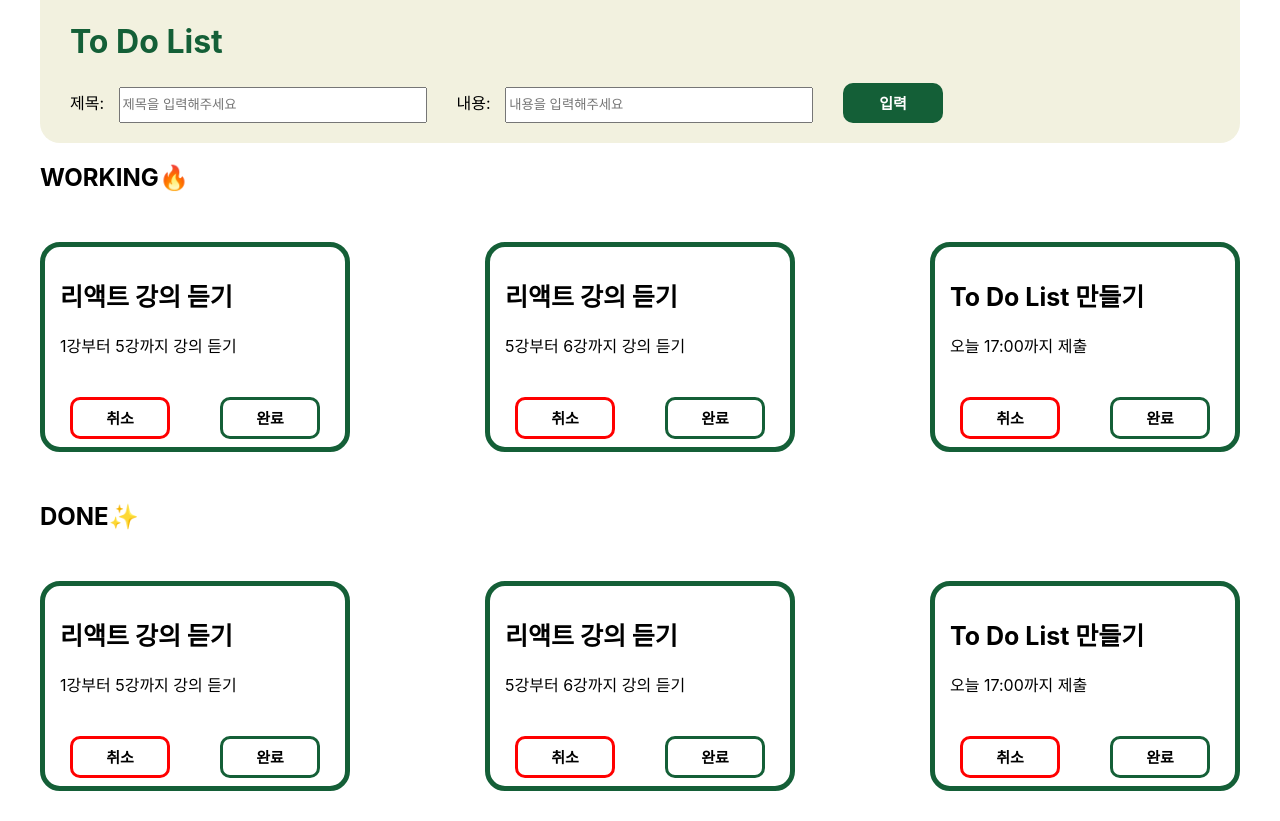
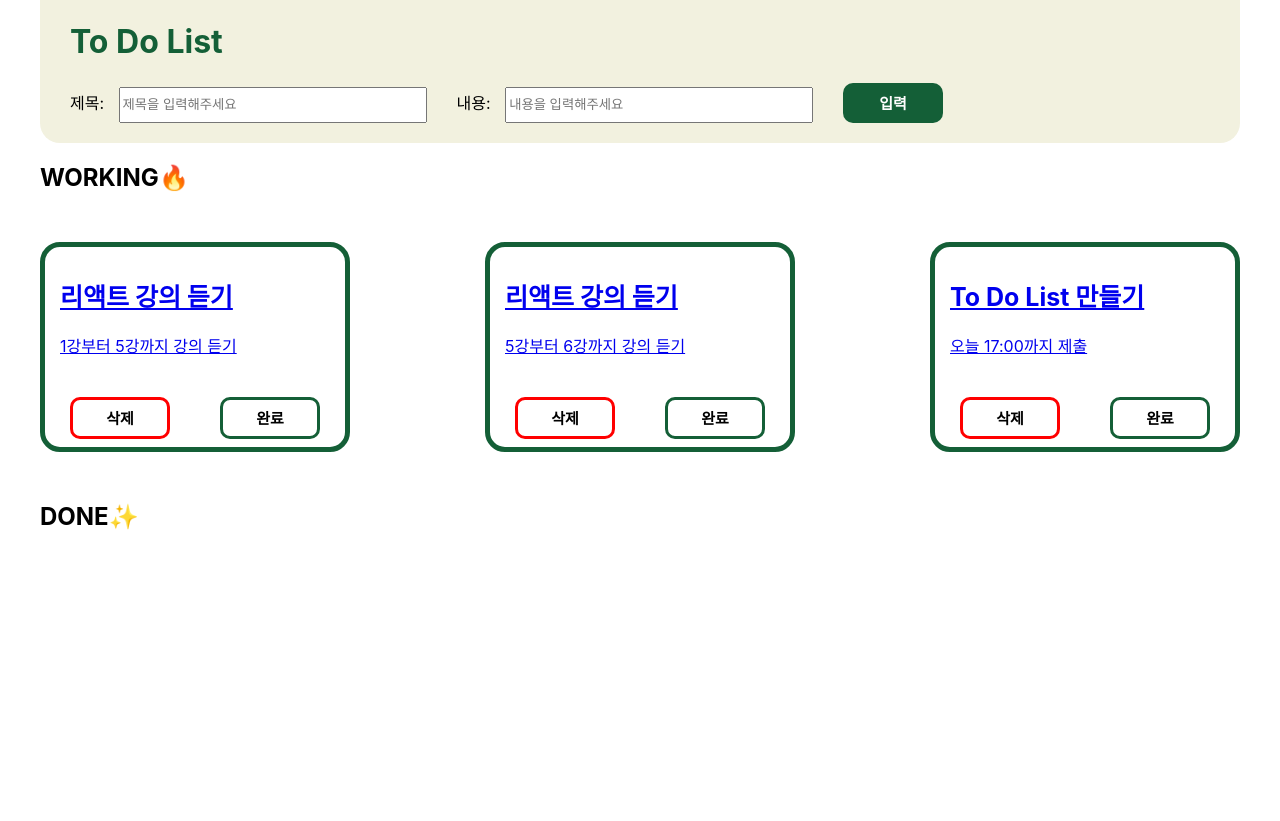
Before and after one commit to Aurora-in-Wonderland/react-weeks, a React (Create React App) app: page / in a window 1280 px wide. After the commit the page ends 800 px from the top, so only its background shows below. Built offline with nearby package versions, Linux system fonts and the light colour scheme.

Commit message:
feat:디테일페이지+라우더돔

```diff
--- /dev/null
+++ b/src/components/DetailToDoList.jsx
@@ -0,0 +1,52 @@
+import React from "react";
+import { useSelector } from "react-redux";
+import { useNavigate, useParams } from "react-router-dom";
+import styled from "styled-components";
+
+const Container = styled.div`
+    width: 500px;
+    height: 500px;
+    margin: auto;
+    border: 3px solid #145f37;
+    border-radius: 30px;
+    ul {
+        list-style-type: none;
+    }
+    button {
+        width: 100px;
+        background: white;
+        border: 3px solid #145f37;
+        border-radius: 10px;
+        font-size: 15px;
+        font-weight: bold;
+        margin: 10px;
+        padding: 7.5px;
+        cursor: pointer;
+
+        &:hover {
+            background: #145f37;
+            color: white;
+            transition: 0.2s;
+        }
+    }
+`;
+
+export default function DetailToDoList() {
+    const param = useParams();
+    const todos = useSelector((state) => state.todos);
+    const todo = todos.find((todo) => todo.id === parseInt(param.id));
+    const navigate = useNavigate();
+
+    return (
+        <>
+            <Container>
+                <ul>
+                    <li>id: {todo.id}</li>
+                    <li>title: {todo.title}</li>
+                    <li>text: {todo.text}</li>
+                </ul>
+                <button onClick={() => navigate(`/`)}>HOME</button>
+            </Container>
+        </>
+    );
+}
--- a/src/components/ToDoList.jsx
+++ b/src/components/ToDoList.jsx
@@ -1,6 +1,7 @@
 import React from "react";
 import { useSelector, useDispatch } from "react-redux";
-import { addTodo } from "../redux/modules/todos";
+import { addTodo, deletedTodo, updatedTodo } from "../redux/modules/todos";
+import { Link } from "react-router-dom";
 
 import styled from "styled-components";
 
@@ -49,35 +50,47 @@ const Button = styled.button`
     }
 `;
 
-export default function ToDoList() {
-    const todos = useSelector((state) => {
-        return state.todos;
-    });
+export default function ToDoList({ status }) {
+    const todos = useSelector((state) => state.todos);
     const dispatch = useDispatch();
-
-    // const handleDelete = () => onDelete(todo);
-
-    // const handleUpdate = () => {
-    //     const updatedTodo = {
-    //         ...todo,
-    //         status: todo.status === "active" ? "completed" : "active",
-    //     };
-    //     onUpdate(updatedTodo);
-    // };
-    // console.log(todos);
 
     return (
         <>
-            {todos.map((todo) => (
+            {todos
+                .filter((todo) => todo.status === status)
+                .map((todo) => (
                     <Container key={todo.id}>
+                        <Link to={`/detail/${todo.id}`}>
                             <ul>
                                 <li>{todo.title}</li>
                                 <li>{todo.text}</li>
                             </ul>
-
+                        </Link>
                         <Buttons>
-                        <Button color="red">취소</Button>
-                        <Button color="#145f37">{todo.status === "active" ? "완료" : "다시하기"}</Button>
+                            <Button
+                                color="red"
+                                onClick={() => {
+                                    // dispatch(deletedTodo(id))
+                                    dispatch({
+                                        type: "DELETED_TODO",
+                                        payload: todo.id,
+                                    });
+                                }}
+                            >
+                                삭제
+                            </Button>
+                            <Button
+                                color="#145f37"
+                                onClick={() => {
+                                    // dispatch(updatedTodo(id))
+                                    dispatch({
+                                        type: "UPDATED_TODO",
+                                        payload: todo.id,
+                                    });
+                                }}
+                            >
+                                {todo.status === "active" ? "완료" : "다시하기"}
+                            </Button>
                         </Buttons>
                     </Container>
                 ))}
--- a/src/pages/Detail.jsx
+++ b/src/pages/Detail.jsx
@@ -1,9 +1,12 @@
-import React from 'react'
+import React from "react";
+import DetailToDoList from "../components/DetailToDoList";
 
 function Detail() {
-  return (
-    <div>Detail</div>
-  )
+    return (
+        <>
+            <DetailToDoList />
+        </>
+    );
 }
 
-export default Detail
+export default Detail;
--- a/src/pages/Home.jsx
+++ b/src/pages/Home.jsx
@@ -5,6 +5,7 @@ import { styled } from "styled-components";
 import Nav from "../components/Nav";
 import InputForm from "../components/InputForm";
 import ToDoList from "../components/ToDoList";
+import todos from "../redux/modules/todos";
 
 const Flex = styled.div`
     display: flex;
@@ -20,11 +21,11 @@ function Home() {
             <InputForm />
             <h2>WORKING🔥</h2>
             <Flex>
-                <ToDoList />
+                <ToDoList status="active" />
             </Flex>
             <h2>DONE✨</h2>
             <Flex>
-                <ToDoList />
+                <ToDoList status="completed" />
             </Flex>
         </>
     );
--- a/src/redux/modules/todos.jsx
+++ b/src/redux/modules/todos.jsx
@@ -1,9 +1,17 @@
 // action value
 export const ADD_TODO = "ADD_TODO";
+export const DELETED_TODO = "DELETED_TODO";
+export const UPDATED_TODO = "UPDATED_TODO";
 
 // action creater
 export const addTodo = (payload) => {
     return { type: ADD_TODO, payload };
+};
+export const deletedTodo = (payload) => {
+    return { type: ADD_TODO, payload };
+};
+export const updatedTodo = (payload) => {
+    return { type: UPDATED_TODO, payload };
 };
 
 // initial state
@@ -33,6 +41,14 @@ const todos = (state = initialState, action) => {
     switch (action.type) {
         case ADD_TODO:
             return [...state, action.payload];
+        case DELETED_TODO:
+            return state.filter((todo) => todo.id !== action.payload);
+        case UPDATED_TODO:
+            return state.map((todo) =>
+                todo.id === action.payload
+                ? { ...todo, status: todo.status === "active" ? "completed" : "active" }
+                : todo
+            );
         default:
             return state;
     }
--- a/src/shared/router.js
+++ b/src/shared/router.js
@@ -11,7 +11,7 @@ const Router = () => {
                     element={<Home />}
                 />
                 <Route
-                    path="/:id"
+                    path="/detail/:id"
                     element={<Detail />}
                 />
             </Routes>
```
Lines whose indentation alone changed are shown as unchanged.
